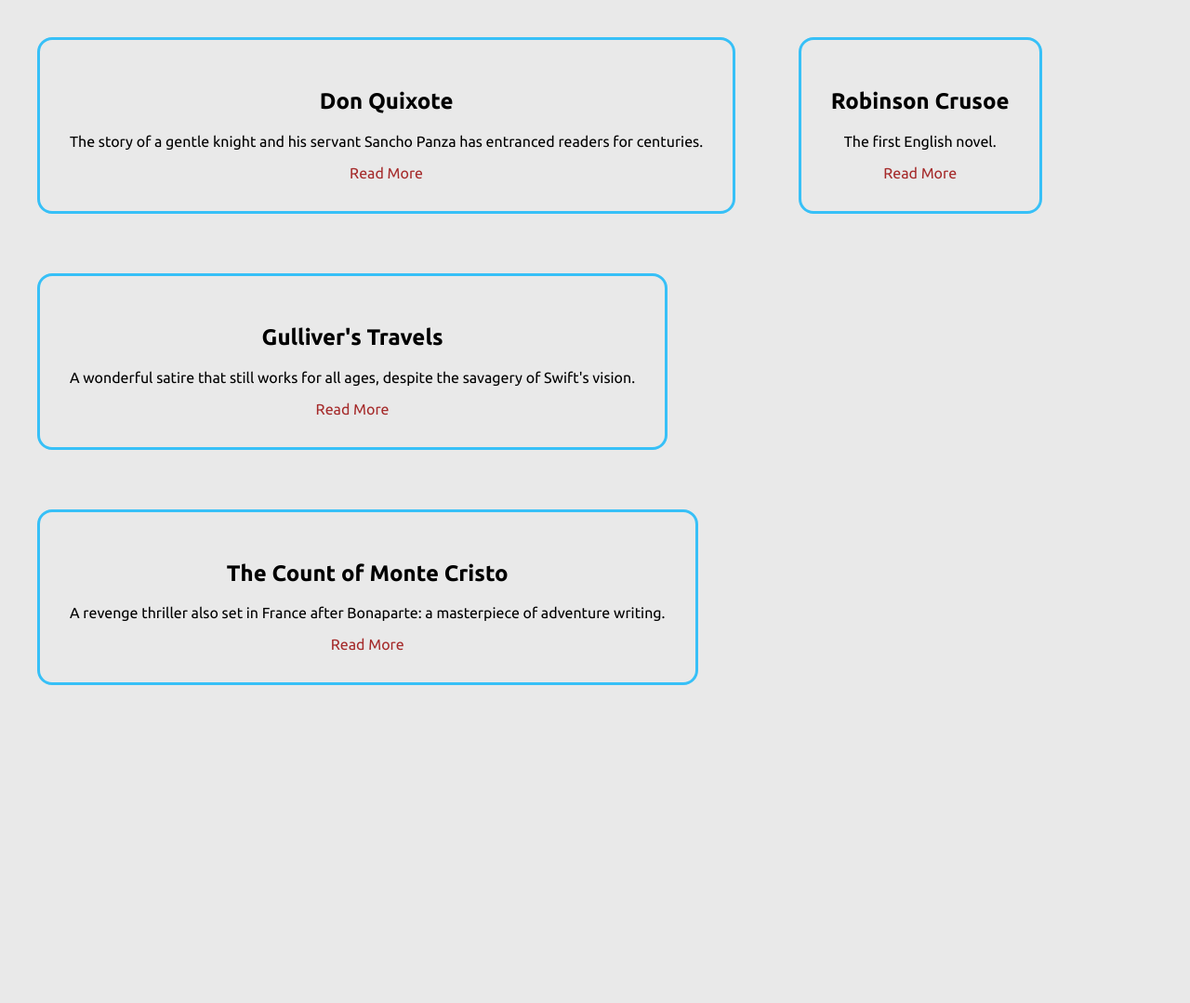
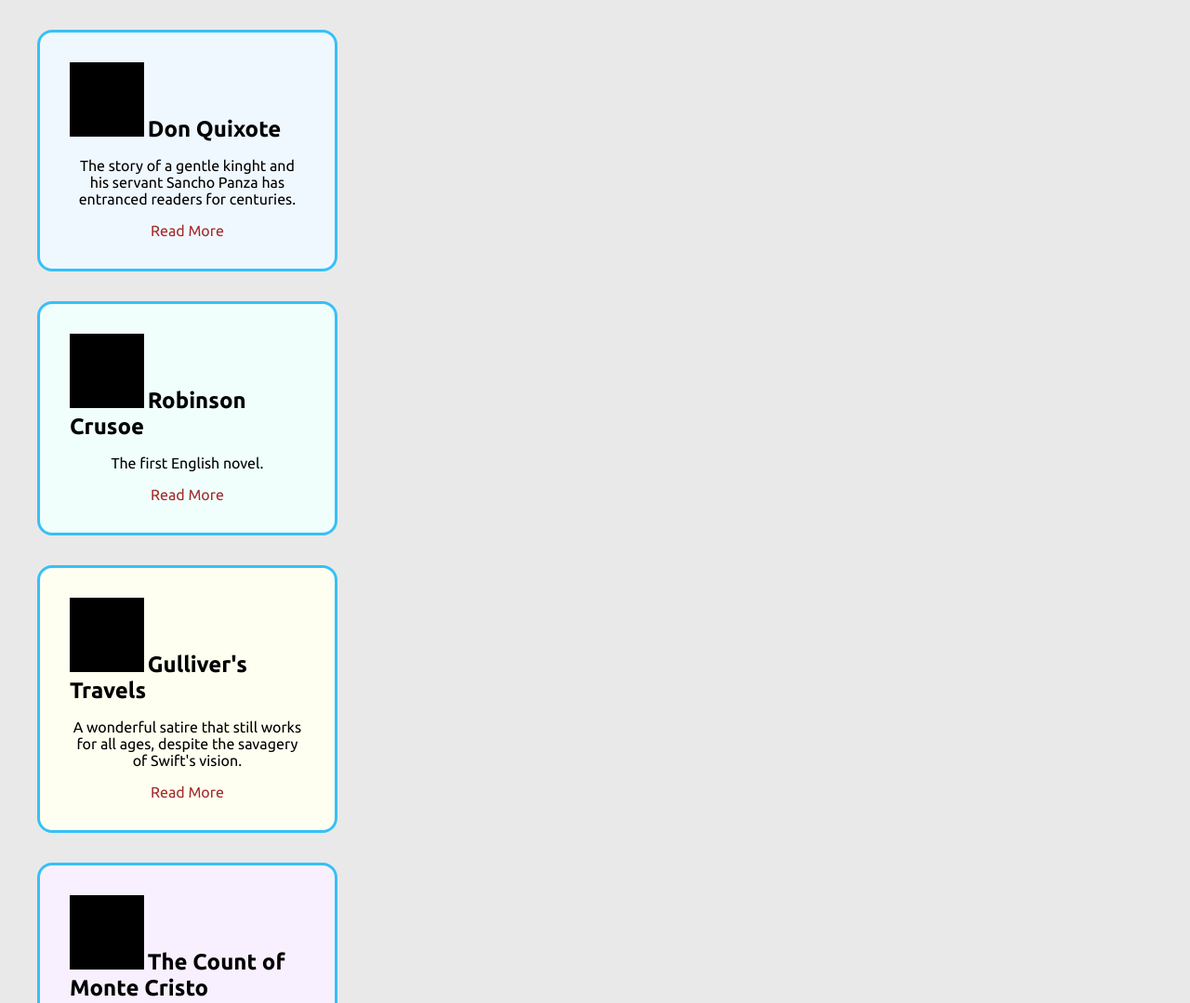
Before and after one commit to cordellr/CSSPracticeDrill, a plain HTML site: page index.html in a window 1280 px wide. Shown: the top 1079 px of the page at 93% size. Before the commit the page ends 800 px from the top, so only its background shows below. Drawn offline with Linux system fonts and the light colour scheme; a script that the page names is missing.

Commit message:
Created boxes, styled them, added a placeholder image div

```diff
--- a/index.html
+++ b/index.html
@@ -15,23 +15,27 @@
     <main>
         <div id="container">
             <div class="box" id="box1">
+                <div class="image1"></div>
                 <h2>Don Quixote</h2>
-                <p>The story of a gentle knight and his servant Sancho Panza has entranced readers for centuries.</p>
+                <p>The story of a gentle <span>kinght</span> and his servant Sancho Panza has entranced readers for centuries.</p>
                 <div class="readme-wrapper"><a href="https://www.amazon.com/Quixote-Penguin-Classics-Cervantes-Saavedra/dp/0142437239">Read More</a></div>
             </div>
             <div class="box" id="box2">
+                <div class="image1"></div>
                 <h2>Robinson Crusoe</h2>
-                <p>The first English novel.</p>
+                <p>The first <span>English</span> novel.</p>
                 <div class="readme-wrapper"><a href="https://www.amazon.com/Robinson-Crusoe-Illustrated-N-Wyeth/dp/1420953141/ref=sr_1_1_sspa?s=books&ie=UTF8&qid=1535510245&sr=1-1-spons&keywords=robinson+crusoe&psc=1">Read More</a></div>
             </div>
             <div class="box" id="box3">
+                <div class="image1"></div>
                 <h2>Gulliver's Travels</h2>
-                <p>A wonderful satire that still works for all ages, despite the savagery of Swift's vision.</p>
+                <p>A wonderful <span>satire</span> that still works for all ages, despite the savagery of Swift's vision.</p>
                 <div class="readme-wrapper"><a href="https://www.amazon.com/Gullivers-Travels-Dover-Thrift-Editions/dp/0486292738/ref=sr_1_1_sspa?s=books&ie=UTF8&qid=1535510275&sr=1-1-spons&keywords=gulliver%27s+travels&psc=1">Read More</a></div>
             </div>
             <div class="box" id="box4">
+                <div class="image1"></div>
                 <h2>The Count of Monte Cristo</h2>
-                <p>A revenge thriller also set in France after Bonaparte: a masterpiece of adventure writing.</p>
+                <p>A revenge <span>thriller</span> also set in France after Bonaparte: a masterpiece of adventure writing.</p>
                 <div class="readme-wrapper"><a href="https://www.amazon.com/Count-Monte-Cristo-Bantam-Classics/dp/0553213504/ref=sr_1_1_sspa?s=books&ie=UTF8&qid=1535510298&sr=1-1-spons&keywords=the+count+of+monte+cristo&psc=1">Read More</a></div>
             </div>
 
--- a/styles.css
+++ b/styles.css
@@ -17,10 +17,41 @@ h2, p, .readme-wrapper {
     text-align: center;
 }
 
+.image1, h2 {
+    display: inline-block;
+}
+
+.image1 {
+    width: 5em;
+    height: 5em;
+    background-color: black;
+}
+
 .box {
-    display: inline-block;
+    display: block;
+    width: 20%;
     margin: 2em;
     padding: 2em;
     border: solid rgb(55, 192, 247);
     border-radius: 1em;
 }
+
+#box1{
+    background-color: aliceblue;
+}
+
+#box2{
+    background-color: rgb(240, 255, 252);
+}
+
+#box3{
+    background-color: rgb(254, 255, 240);
+}
+
+#box4{
+    background-color: rgb(249, 240, 255);
+}
+
+h2 {
+    display: inline;
+}
```
